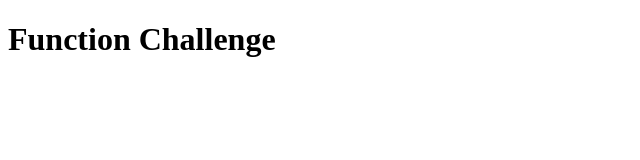
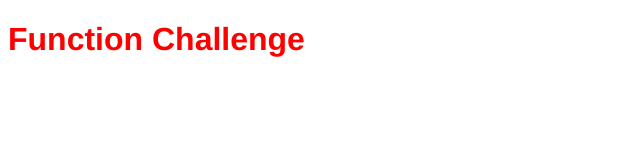
Before and after one commit to Sherrie-bloomquist/prime_prestudy_01, a plain HTML site: page index.html in a window 1280 px wide. Shown: the whole page, without its empty margins (0-640 px from the left). Drawn offline with Linux system fonts and the light colour scheme.

Commit message:
corrected css link tag in html

```diff
--- a/index.html
+++ b/index.html
@@ -2,7 +2,7 @@
 <html>
   <head>
     <title>Function Challenge</title>
-    <link type="text/css" rel="stylesheet" href="main.css">
+    <link type="text/css" rel="stylesheet" href="styles.css">
     <script src="script.js"></script>
   </head>
   <body>
--- a/styles.css
+++ b/styles.css
@@ -1,4 +1,4 @@
 h1 {
-  color: red;
-  font-family: Helvetica;
+  color:red;
+  font-family:Helvetica;
 }
```
